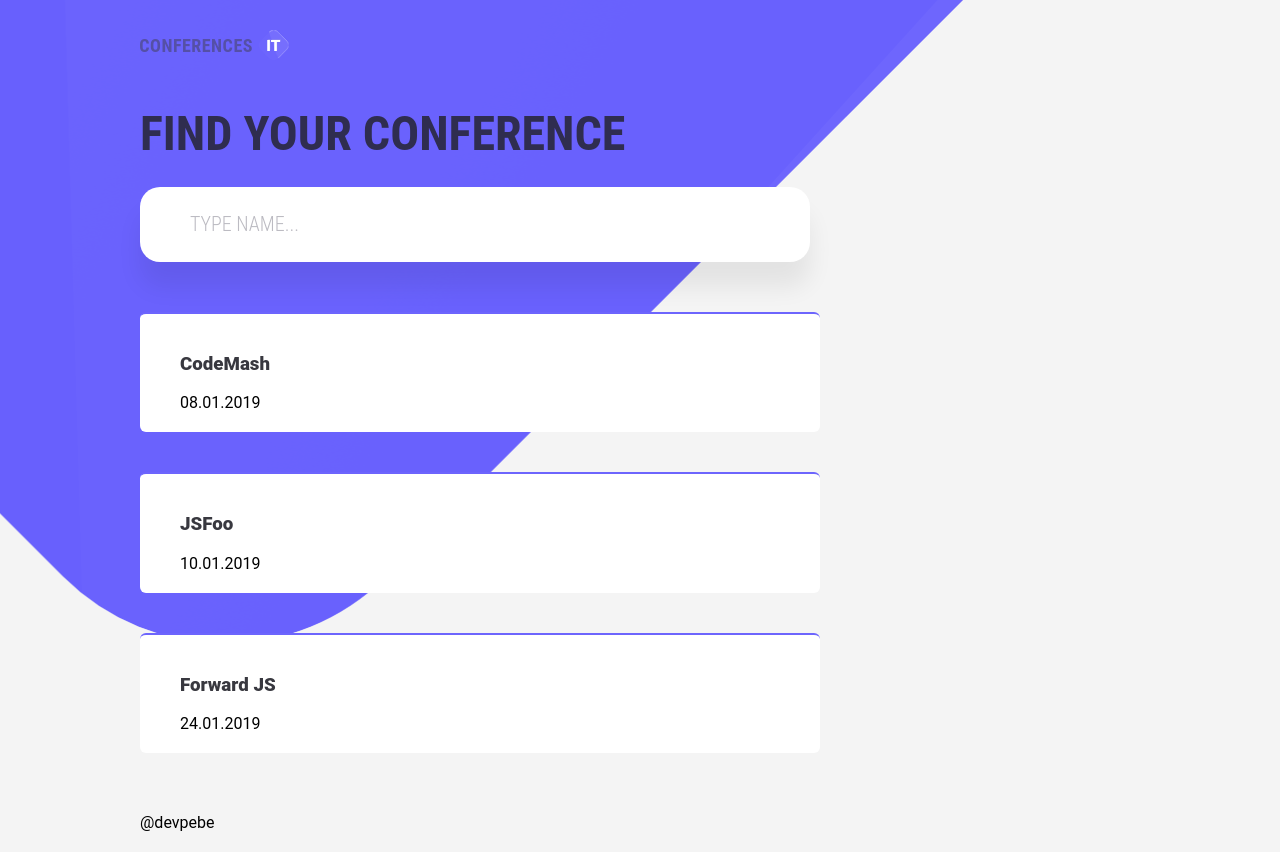
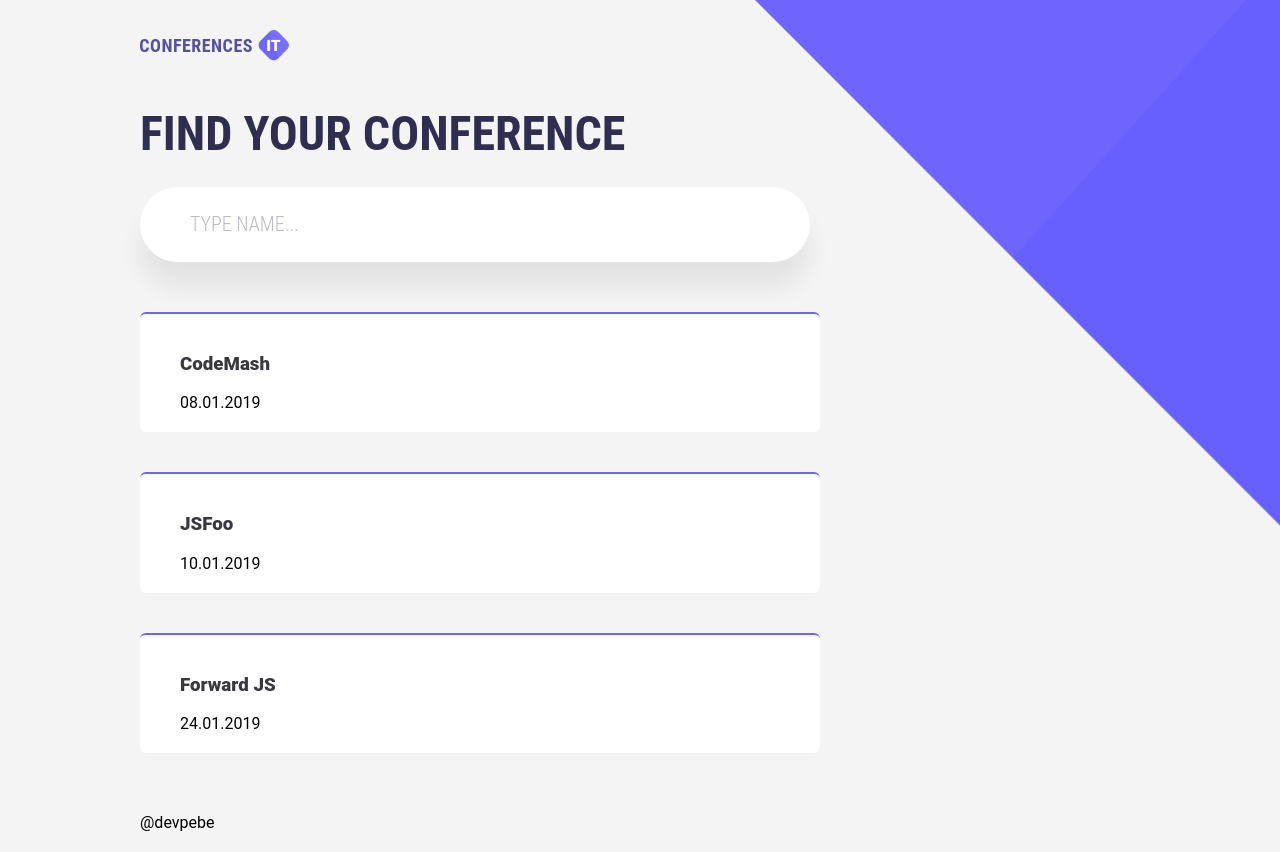
Before and after one commit to pbasiak/conferencesit, a React (Create React App) app: page / in a window 1280 px wide. Built offline with nearby package versions, Linux system fonts and the light colour scheme.

Commit message:
Fix background position, change input border radius

```diff
--- a/src/App.css
+++ b/src/App.css
@@ -1,6 +1,6 @@
 body {
   background: url('./assets/bg.png') no-repeat;
-  background-position: 250% top;
+  background-position: calc(50% + 850px) top;
   background-color: #f4f4f4;
   font-family: 'Roboto', sans-serif;
 }
--- a/src/components/Conferences/styled/SConferencesSearchInput.js
+++ b/src/components/Conferences/styled/SConferencesSearchInput.js
@@ -4,7 +4,7 @@ export const SConferencesSearchInput = styled.input`
     width: 570px;
     height: 75px;
     line-height: 75px;
-    border-radius: 20px;
+    border-radius: 50px;
     border: 0;
     box-shadow: 0 25px 25px rgba(0, 0, 0, 0.07);
     margin-bottom: 50px;
```
